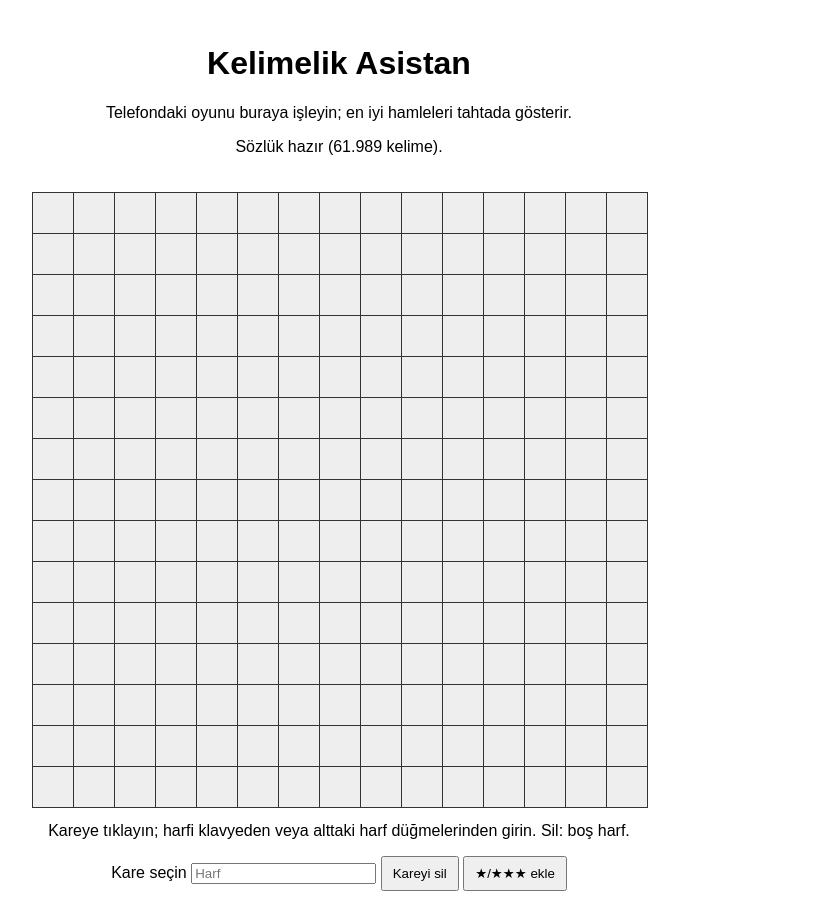
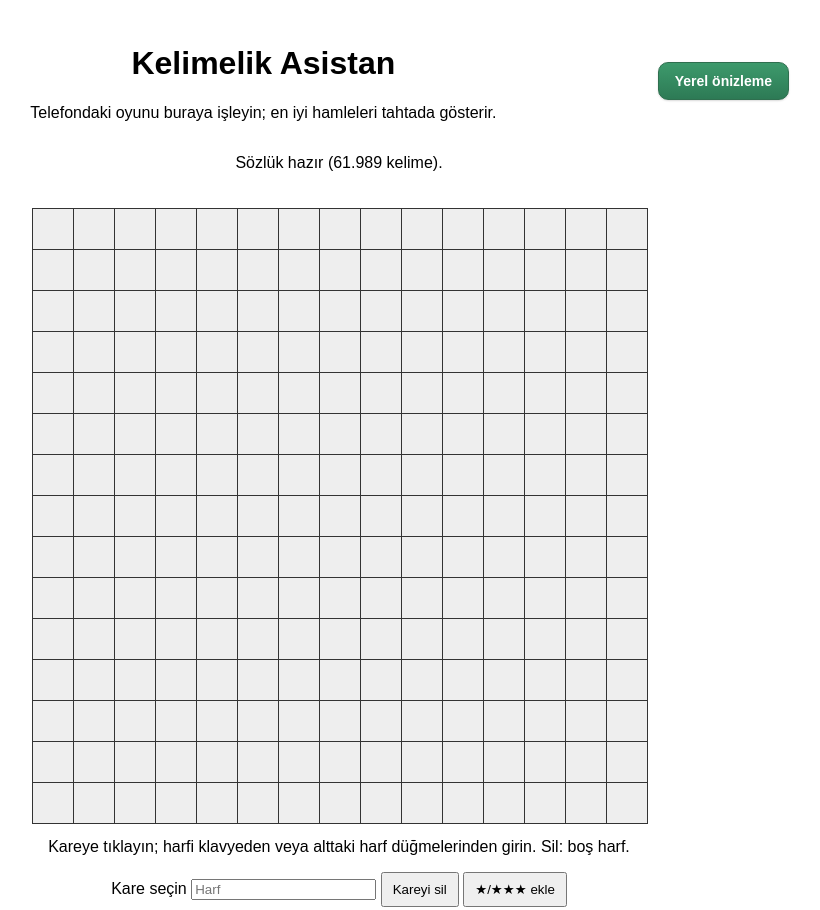
Before and after one commit to YZOKUMUS/KELIMELIK, a plain HTML site: page index.html in a window 1280 px wide. Shown: the top 910 px of the page, without its empty margins (301-1121 px from the left). Drawn offline with Linux system fonts and the light colour scheme.

Commit message:
Add Yerel önizleme button and local preview PowerShell script
Made-with: Cursor

```diff
--- a/index.html
+++ b/index.html
@@ -9,8 +9,15 @@
 <body>
   <div class="app">
     <header class="top solver-head">
-      <h1>Kelimelik Asistan</h1>
-      <p class="sub">Telefondaki oyunu buraya işleyin; en iyi hamleleri tahtada gösterir.</p>
+      <div class="head-row">
+        <div class="head-titles">
+          <h1>Kelimelik Asistan</h1>
+          <p class="sub">Telefondaki oyunu buraya işleyin; en iyi hamleleri tahtada gösterir.</p>
+        </div>
+        <button type="button" id="btnLocalPreview" class="btn-run-preview" title="Yerel sunucu adresinde aç (Örn. http://127.0.0.1:5500)">
+          Yerel önizleme
+        </button>
+      </div>
     </header>
 
     <p class="hint" id="dictHint">Sözlük yükleniyor…</p>
--- a/main.js
+++ b/main.js
@@ -1,6 +1,21 @@
 (() => {
+  /** Yerel önizleme düğmesi; `scripts/preview-local.ps1` ile aynı port */
+  const LOCAL_PREVIEW_PORT = 5500;
+
   const dictHint = document.getElementById('dictHint');
   if (dictHint) dictHint.textContent = 'Başlatılıyor…';
+
+  const btnLocalPreview = document.getElementById('btnLocalPreview');
+  if (btnLocalPreview) {
+    btnLocalPreview.addEventListener('click', () => {
+      const u = new URL(window.location.href);
+      if (u.protocol === 'http:' || u.protocol === 'https:') {
+        window.open(`${u.origin}${u.pathname}${u.search}`, '_blank', 'noopener');
+      } else {
+        window.open(`http://127.0.0.1:${LOCAL_PREVIEW_PORT}/index.html`, '_blank', 'noopener');
+      }
+    });
+  }
 
   const api = window.Kelimelik;
   if (!api) {
--- a/styles.css
+++ b/styles.css
@@ -9,6 +9,43 @@
 body {
   font-family: Arial, sans-serif;
   text-align: center;
+}
+
+.head-row {
+  display: flex;
+  flex-wrap: wrap;
+  align-items: flex-start;
+  justify-content: center;
+  gap: 14px 20px;
+  max-width: 900px;
+  margin: 0 auto;
+}
+
+.head-titles {
+  flex: 1 1 240px;
+  text-align: center;
+}
+
+.btn-run-preview {
+  flex: 0 0 auto;
+  align-self: center;
+  padding: 10px 16px;
+  font-size: 14px;
+  font-weight: 600;
+  cursor: pointer;
+  border: 1px solid #2f6f4f;
+  border-radius: 10px;
+  background: linear-gradient(180deg, #3d9a6c 0%, #2d7a55 100%);
+  color: #fff;
+  box-shadow: 0 1px 2px rgba(0, 0, 0, 0.15);
+}
+
+.btn-run-preview:hover {
+  filter: brightness(1.06);
+}
+
+.btn-run-preview:active {
+  filter: brightness(0.96);
 }
 
 .app {
```
Also changed, not shown: 1 other file.
